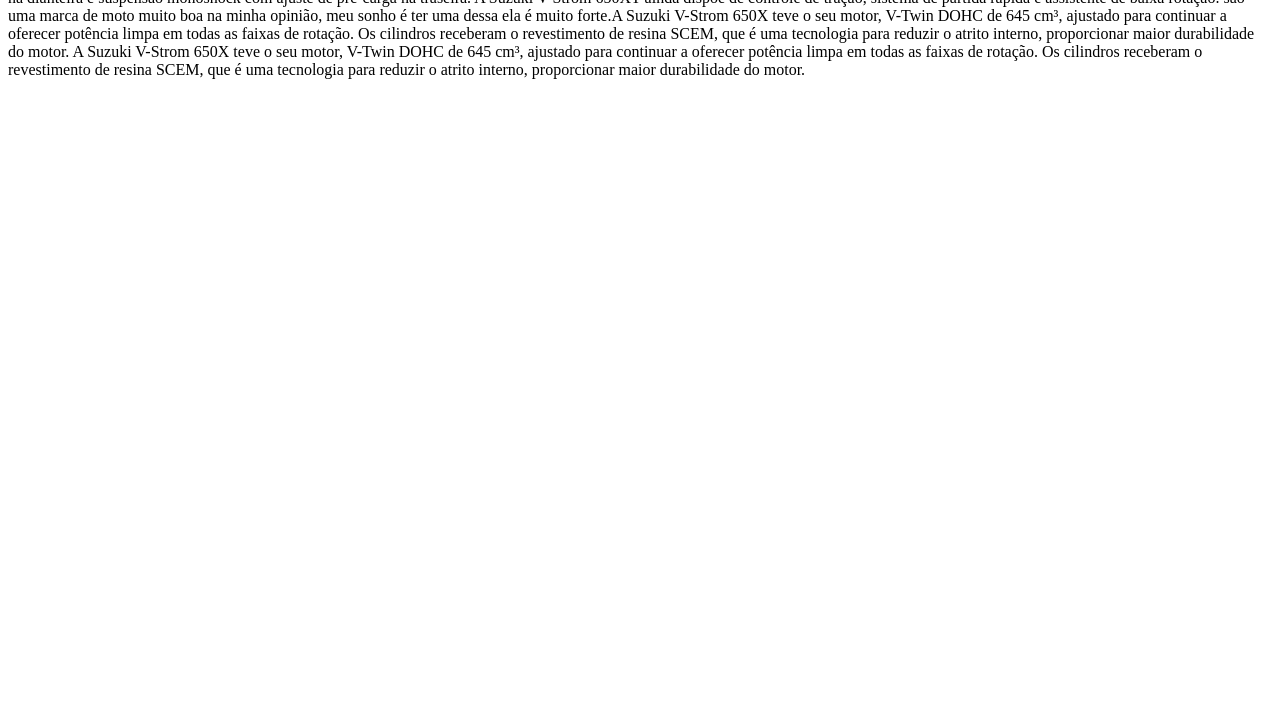
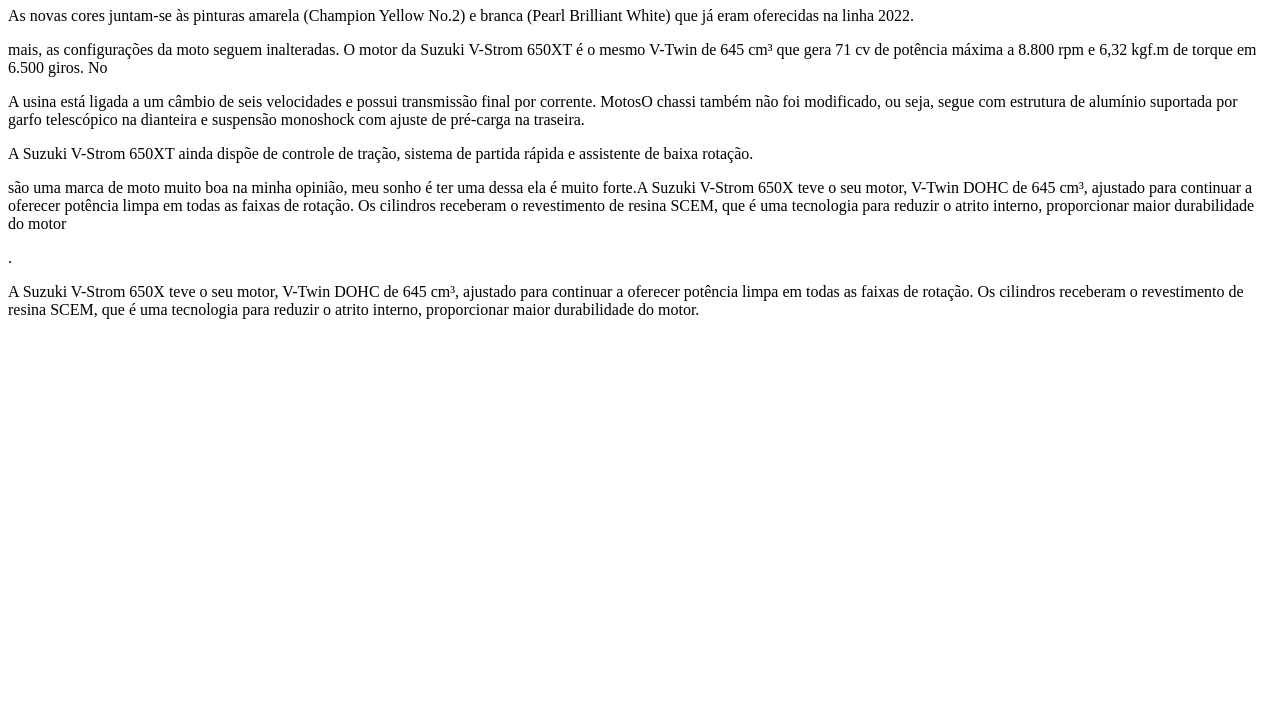
Before and after one commit to edu11dias/Pensamento-computacional-Eduardo, a plain HTML site: page index.html in a window 1280 px wide. Shown: the part 73-800 px from the top of the page. Drawn offline with Linux system fonts and the light colour scheme.

Commit message:
Add files via upload

```diff
--- a/index.html
+++ b/index.html
@@ -7,18 +7,22 @@
     <title>Motos Eduardo</title>
 </head>
 <body>
-    Motos Suzuki V-Strom.
-    As novas cores juntam-se às pinturas amarela (Champion Yellow No.2) e branca (Pearl Brilliant White) que já eram oferecidas na linha 2022.
+    <h1>Motos Suzuki V-Strom.</h1>
+    <p>As novas cores juntam-se às pinturas amarela (Champion Yellow No.2) e branca (Pearl Brilliant White) que já eram oferecidas na linha 2022.</p>
 
-No mais, as configurações da moto seguem inalteradas. O motor da Suzuki V-Strom 650XT é o mesmo V-Twin de 645 cm³ que gera 71 cv de potência máxima a 8.800 rpm e 6,32 kgf.m de torque em 6.500 giros.
+ <p>
+     mais, as configurações da moto seguem inalteradas. O motor da Suzuki V-Strom 650XT é o mesmo V-Twin de 645 cm³ que gera 71 cv de potência máxima a 8.800 rpm e 6,32 kgf.m de torque em 6.500 giros.
+     No
+ </p>
+<p>
+    A usina está ligada a um câmbio de seis velocidades e possui transmissão final por corrente.
+        MotosO chassi também não foi modificado, ou seja, segue com estrutura de alumínio suportada por garfo telescópico na dianteira e suspensão monoshock com ajuste de pré-carga na traseira.
+</p>
 
-A usina está ligada a um câmbio de seis velocidades e possui transmissão final por corrente.
-    MotosO chassi também não foi modificado, ou seja, segue com estrutura de alumínio suportada por garfo telescópico na dianteira e suspensão monoshock com ajuste de pré-carga na traseira.
+<p>A Suzuki V-Strom 650XT ainda dispõe de controle de tração, sistema de partida rápida e assistente de baixa rotação. </p>
+    <p>são uma marca de moto muito boa na minha opinião, meu sonho é ter uma dessa ela é muito forte.A Suzuki V-Strom 650X teve o seu motor, V-Twin DOHC de 645 cm³, ajustado para continuar a oferecer potência limpa em todas as faixas de rotação. Os cilindros receberam o revestimento de resina SCEM, que é uma tecnologia para reduzir o atrito interno, proporcionar maior durabilidade do motor</p>.
 
-A Suzuki V-Strom 650XT ainda dispõe de controle de tração, sistema de partida rápida e assistente de baixa rotação.
-    são uma marca de moto muito boa na minha opinião, meu sonho é ter uma dessa ela é muito forte.A Suzuki V-Strom 650X teve o seu motor, V-Twin DOHC de 645 cm³, ajustado para continuar a oferecer potência limpa em todas as faixas de rotação. Os cilindros receberam o revestimento de resina SCEM, que é uma tecnologia para reduzir o atrito interno, proporcionar maior durabilidade do motor.
-
-A Suzuki V-Strom 650X teve o seu motor, V-Twin DOHC de 645 cm³, ajustado para continuar a oferecer potência limpa em todas as faixas de rotação. Os cilindros receberam o revestimento de resina SCEM, que é uma tecnologia para reduzir o atrito interno, proporcionar maior durabilidade do motor.
+<p>A Suzuki V-Strom 650X teve o seu motor, V-Twin DOHC de 645 cm³, ajustado para continuar a oferecer potência limpa em todas as faixas de rotação. Os cilindros receberam o revestimento de resina SCEM, que é uma tecnologia para reduzir o atrito interno, proporcionar maior durabilidade do motor.</p>
 
 </body>
 </html>
```
